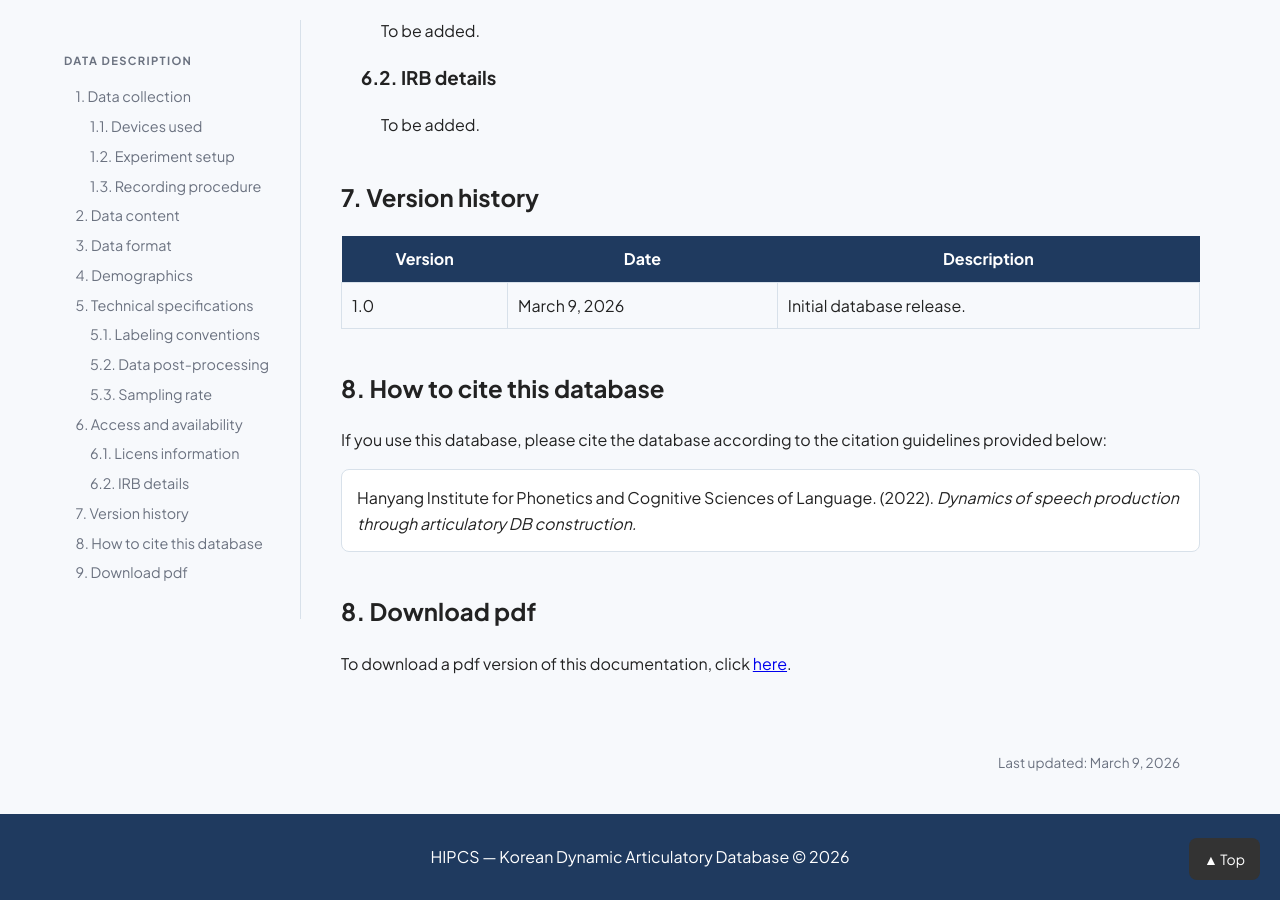
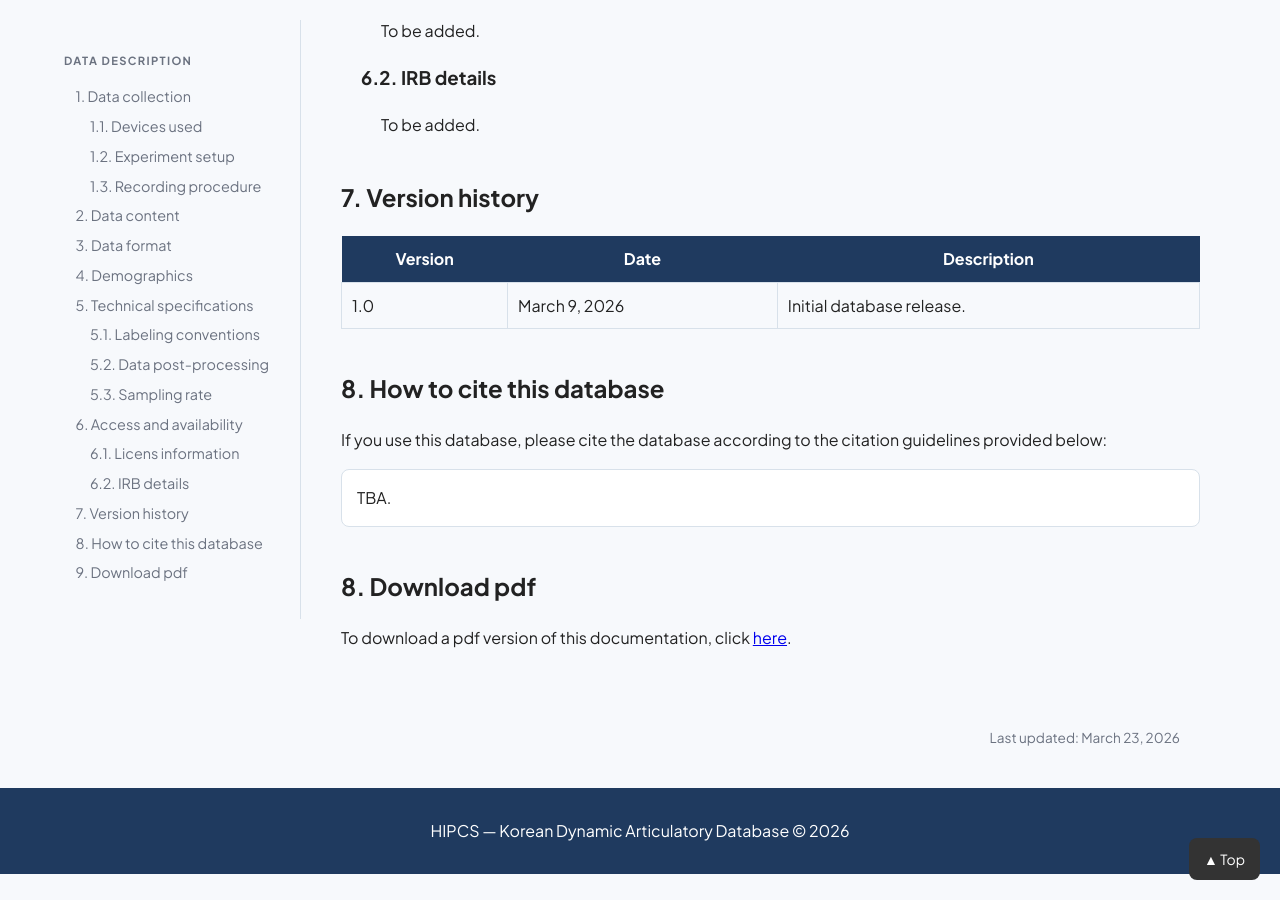
Before and after one commit to jiyoungj/jiyoungj.github.io, a Jekyll site: the page k-dad_demo/database.html, which Jekyll copies as it is, in a window 1280 px wide and 900 px high, scrolled down 1835 px. Built offline with Jekyll 4.4.1, drawn with Linux system fonts in a browser that asks for light colours.

Commit message:
Update database.html

```diff
--- a/k-dad_demo/database.html
+++ b/k-dad_demo/database.html
@@ -156,7 +156,7 @@
             If you use this database, please cite the database according to the citation guidelines provided below:
             </p>
             <div class="card">
-                Hanyang Institute for Phonetics and Cognitive Sciences of Language. (2022). <i>Dynamics of speech production through articulatory DB construction.</i>
+                TBA.
             </div>
 
             <h2 id="8">8. Download pdf</h2>
@@ -166,7 +166,7 @@
         </div>
 
         <div class="last-updated">
-        Last updated: March 9, 2026
+        Last updated: March 23, 2026
         </div>
 
         <a href="#top" class="back-to-top">▲ Top</a>
```
